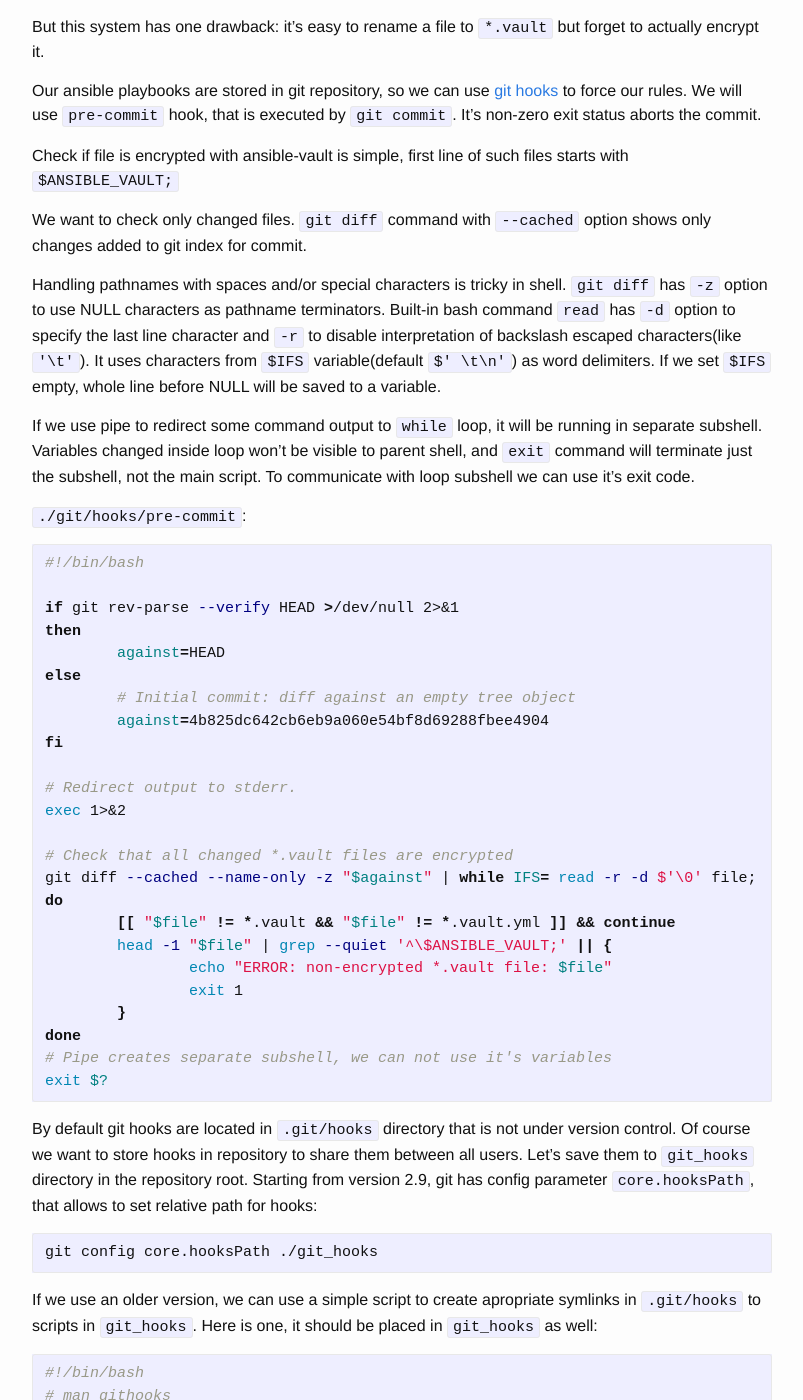
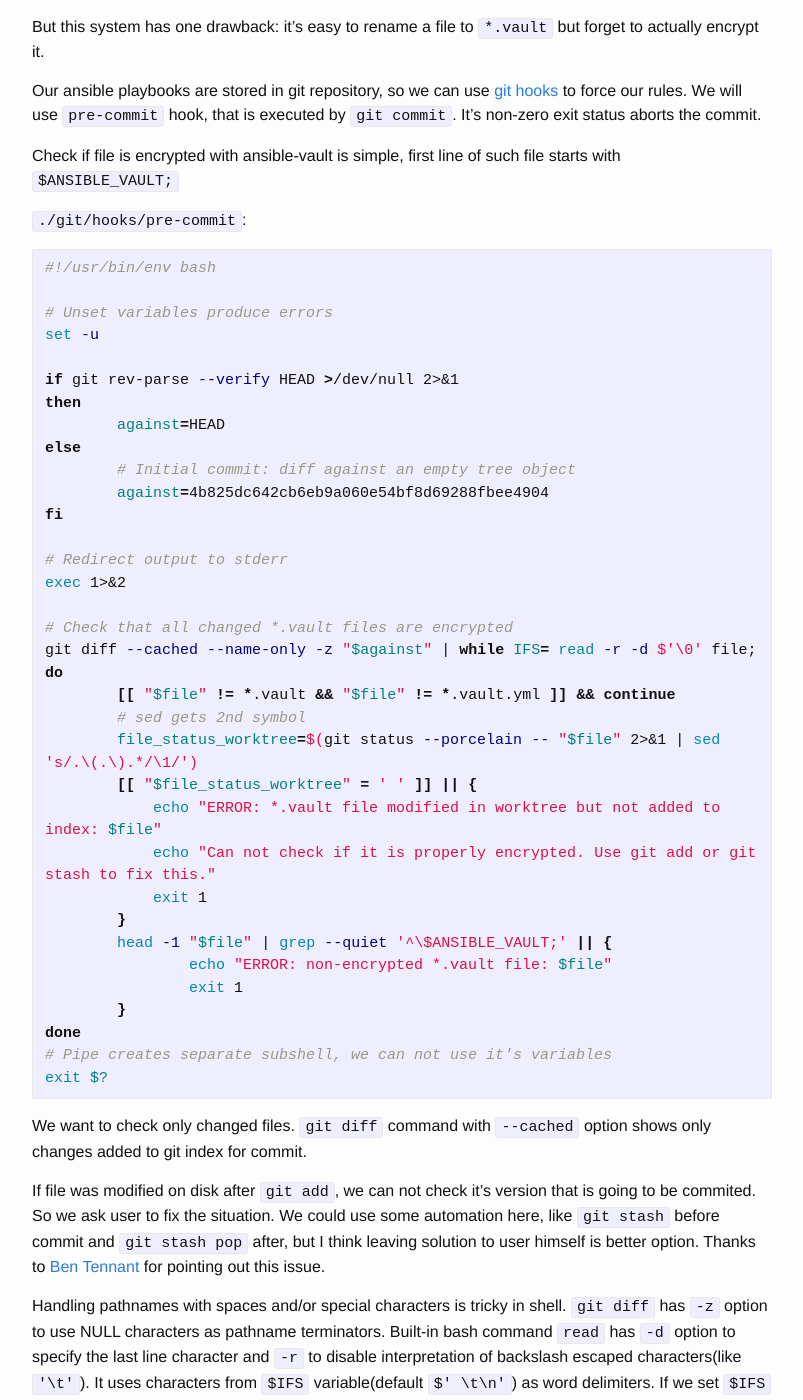
Before and after one commit to selivan/selivan.github.io, a Jekyll site: the page built from _posts/2017-04-08-ansible-check-on-commit-vault-files-are-encrypted.md, in a window 1280 px wide and 1400 px high, scrolled down 292 px. Shown: the whole window, without its empty margins (238-1041 px from the left). Built offline with Jekyll 4.4.1, drawn with Linux system fonts in a browser that asks for light colours; comment, search, counter and statistics services are not loaded; some of the changed text lies outside the part shown.

Commit message:
post updates

````diff
--- a/_posts/2017-04-08-ansible-check-on-commit-vault-files-are-encrypted.md
+++ b/_posts/2017-04-08-ansible-check-on-commit-vault-files-are-encrypted.md
@@ -10,18 +10,15 @@ But this system has one drawback: it's easy to rename a file to `*.vault` but fo
 
 Our ansible playbooks are stored in git repository, so we can use [git hooks](https://git-scm.com/docs/githooks) to force our rules. We will use `pre-commit` hook, that is executed by `git commit`. It's non-zero exit status aborts the commit.
 
-Check if file is encrypted with ansible-vault is simple, first line of such files starts with `$ANSIBLE_VAULT;`
-
-We want to check only changed files. `git diff` command with `--cached` option shows only changes added to git index for commit.
-
-Handling pathnames with spaces and/or special characters is tricky in shell. `git diff` has `-z` option to use NULL characters as pathname terminators. Built-in bash command `read` has `-d` option to specify the last line character and `-r` to disable interpretation of backslash escaped characters(like `'\t'`). It uses characters from `$IFS` variable(default `$' \t\n'`) as word delimiters. If we set `$IFS` empty, whole line before NULL will be saved to a variable.
-
-If we use pipe to redirect some command output to `while` loop, it will be running in separate subshell. Variables changed inside loop won't be visible to parent shell, and `exit` command will terminate just the subshell, not the main script. To communicate with loop subshell we can use it's exit code.
+Check if file is encrypted with ansible-vault is simple, first line of such file starts with `$ANSIBLE_VAULT;`
 
 `./git/hooks/pre-commit`:
 
 ```bash
-#!/bin/bash
+#!/usr/bin/env bash
+
+# Unset variables produce errors
+set -u
 
 if git rev-parse --verify HEAD >/dev/null 2>&1
 then
@@ -31,12 +28,19 @@ else
         against=4b825dc642cb6eb9a060e54bf8d69288fbee4904
 fi
 
-# Redirect output to stderr.
+# Redirect output to stderr
 exec 1>&2
 
 # Check that all changed *.vault files are encrypted
 git diff --cached --name-only -z "$against" | while IFS= read -r -d $'\0' file; do
         [[ "$file" != *.vault && "$file" != *.vault.yml ]] && continue
+        # sed gets 2nd symbol
+        file_status_worktree=$(git status --porcelain -- "$file" 2>&1 | sed 's/.\(.\).*/\1/')
+        [[ "$file_status_worktree" = ' ' ]] || {
+            echo "ERROR: *.vault file modified in worktree but not added to index: $file"
+            echo "Can not check if it is properly encrypted. Use git add or git stash to fix this."
+            exit 1
+        }
         head -1 "$file" | grep --quiet '^\$ANSIBLE_VAULT;' || {
                 echo "ERROR: non-encrypted *.vault file: $file"
                 exit 1
@@ -45,6 +49,14 @@ done
 # Pipe creates separate subshell, we can not use it's variables
 exit $?
 ```
+
+We want to check only changed files. `git diff` command with `--cached` option shows only changes added to git index for commit.
+
+If file was modified on disk after `git add`, we can not check it's version that is going to be commited. So we ask user to fix the situation. We could use some automation here, like `git stash` before commit and `git stash pop` after, but I think leaving solution to user himself is better option. Thanks to [Ben Tennant](https://disqus.com/by/ben_tennant/) for pointing out this issue.
+
+Handling pathnames with spaces and/or special characters is tricky in shell. `git diff` has `-z` option to use NULL characters as pathname terminators. Built-in bash command `read` has `-d` option to specify the last line character and `-r` to disable interpretation of backslash escaped characters(like `'\t'`). It uses characters from `$IFS` variable(default `$' \t\n'`) as word delimiters. If we set `$IFS` empty, whole line before NULL will be saved to a variable.
+
+If we use pipe to redirect some command output to `while` loop, it will be running in separate subshell. Variables changed inside loop won't be visible to parent shell, and `exit` command will terminate just the subshell, not the main script. To communicate with loop subshell we can use it's exit code.
 
 By default git hooks are located in `.git/hooks` directory that is not under version control. Of course we want to store hooks in repository to share them between all users. Let's save them to `git_hooks` directory in the repository root. Starting from version 2.9, git has config parameter `core.hooksPath`, that allows to set relative path for hooks:
 
````
